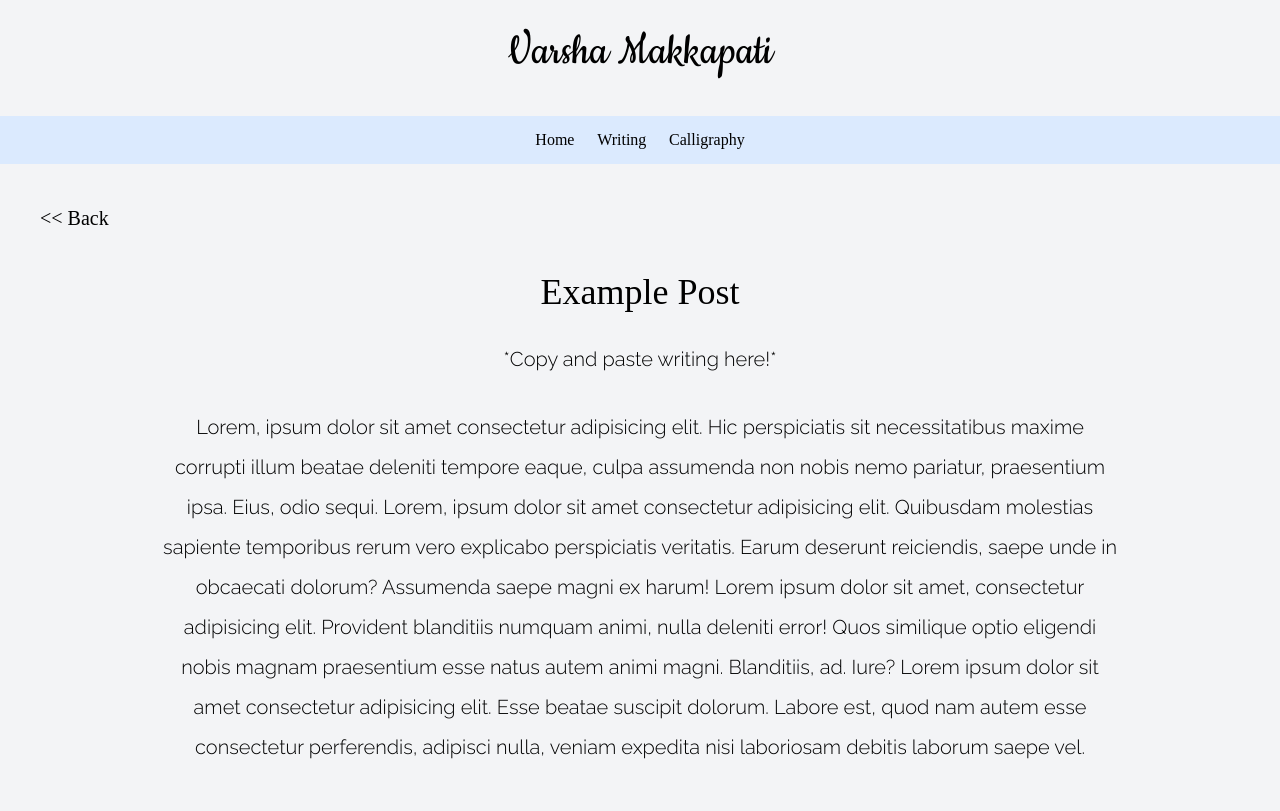
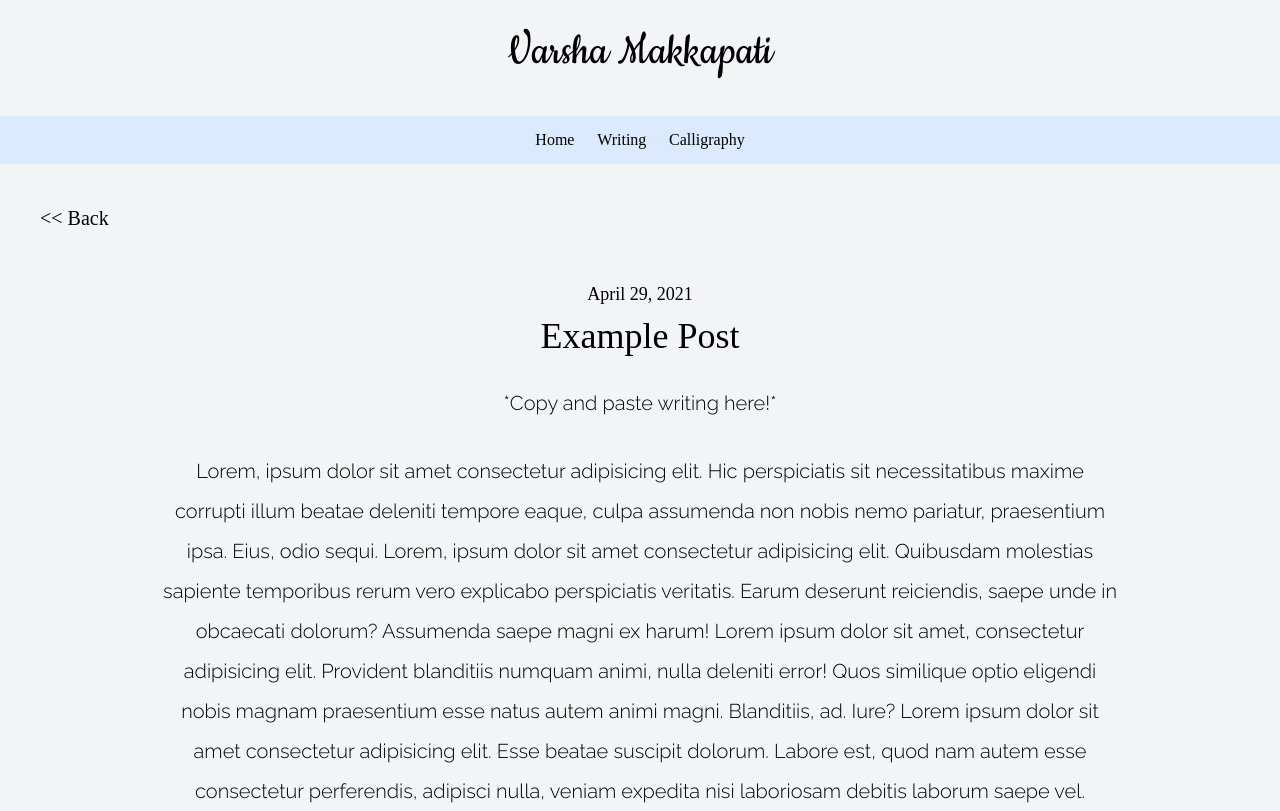
Before and after one commit to varsham/varsham, a plain HTML site: page examplepost.html in a window 1280 px wide. Drawn offline with nearby package versions, Linux system fonts and the light colour scheme; a web font is replaced by a local one.

Commit message:
adding date to posts

```diff
--- a/examplepost.html
+++ b/examplepost.html
@@ -49,6 +49,7 @@
 <!--Copy this section...-->
 <div class="flex justify-between m-10 text-xl hover:text-blue-200 cursor-pointer w-1/6"> <a href="writing.html"> << Back</a></div>
 
+<div class="text-center text-lg p-2">April 29, 2021</div>
 <div class="flex justify-center text-4xl">Example Post</div>
 
 <div id="writing" class="flex justify-center text-xl leading-10 text-center pt-20" style="font-family: Raleway;">
```
